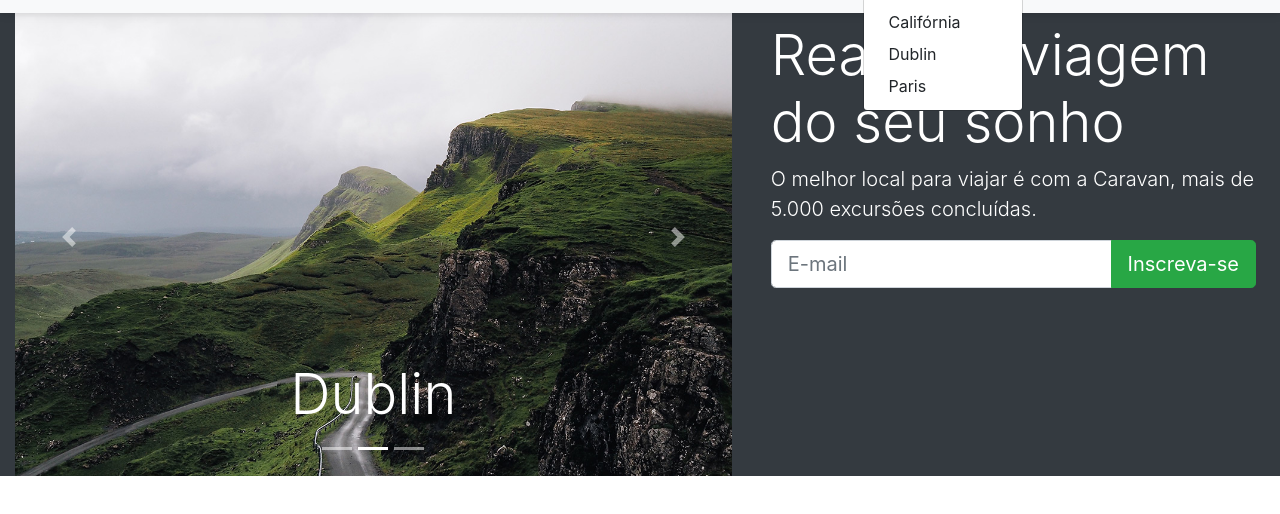
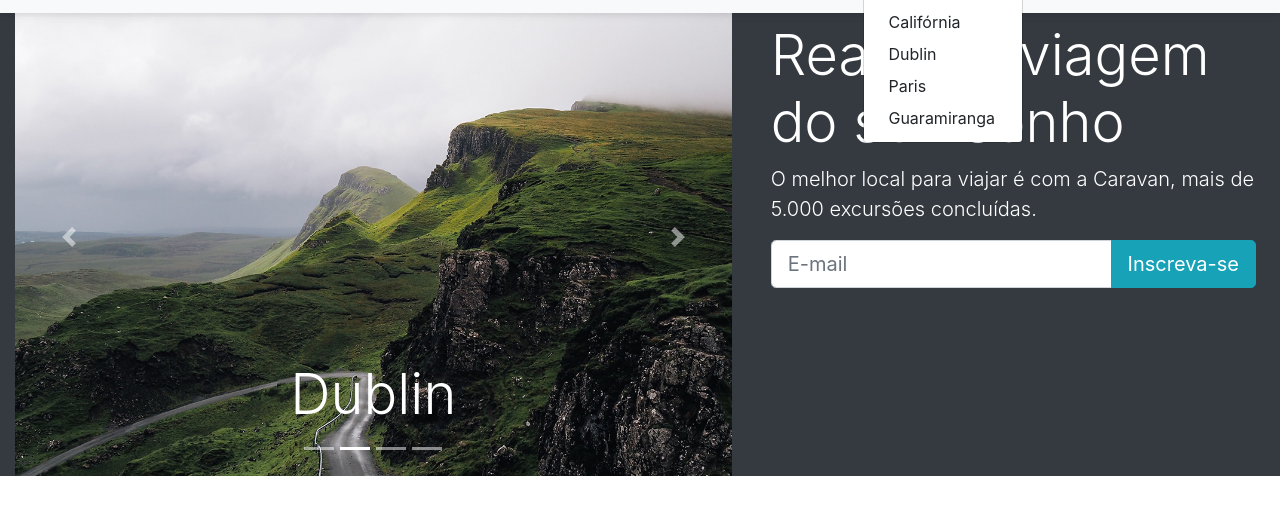
Before and after one commit to buttlergeez/caravan, a website: page public/index.html in a window 1280 px wide. Both pictures are taken after a click on the button "Locais". Shown: the part 62-576 px from the top of the page. Drawn offline with Linux system fonts and the light colour scheme.

Commit message:
Guaramiranga city was included

```diff
--- a/public/index.html
+++ b/public/index.html
@@ -31,6 +31,7 @@
                         <a class="dropdown-item" href="locais.html">Califórnia</a>
                         <a class="dropdown-item" href="locais.html">Dublin</a>
                         <a class="dropdown-item" href="locais.html">Paris</a>
+                        <a class="dropdown-item" href="locais.html">Guaramiranga</a>
                     </div>
                 </li>
                 <li class="nav-item">
@@ -58,6 +59,7 @@
                             <li data-target="#carouselCidades" data-slide-to="0" class="active"></li>
                             <li data-target="#carouselCidades" data-slide-to="1"></li>
                             <li data-target="#carouselCidades" data-slide-to="2"></li>
+                            <li data-target="#carouselCidades" data-slide-to="3"></li>
                         </ol>
                         <div class="carousel-inner">
                             <div class="carousel-item active">
@@ -78,6 +80,12 @@
                                     <h3 class="display-4">Paris</h3>
                                 </div>
                             </div>
+                            <div class="carousel-item">
+                                <img class="d-block w-100" src="img/guaramiranga.jpg" alt="Third slide">
+                                <div class="carousel-caption">
+                                    <h3 class="display-4">Guaramiranga</h3>
+                                </div>
+                            </div>
                         </div>
                         <a class="carousel-control-prev" href="#carouselCidades" role="button" data-slide="prev">
                             <span class="carousel-control-prev-icon" aria-hidden="true"></span>
@@ -95,7 +103,7 @@
                     <div class="input-group input-group-lg">
                         <input type="text" class="form-control" placeholder="E-mail" aria-label="E-mail" aria-describedby="E-mail">
                         <div class="input-group-append">
-                            <button class="btn btn-success" type="button">Inscreva-se</button>
+                            <button class="btn btn-info" type="button">Inscreva-se</button>
                         </div>
                     </div>
                 </div>
```
Also changed, not shown: public/img/guaramiranga.jpg (added).
